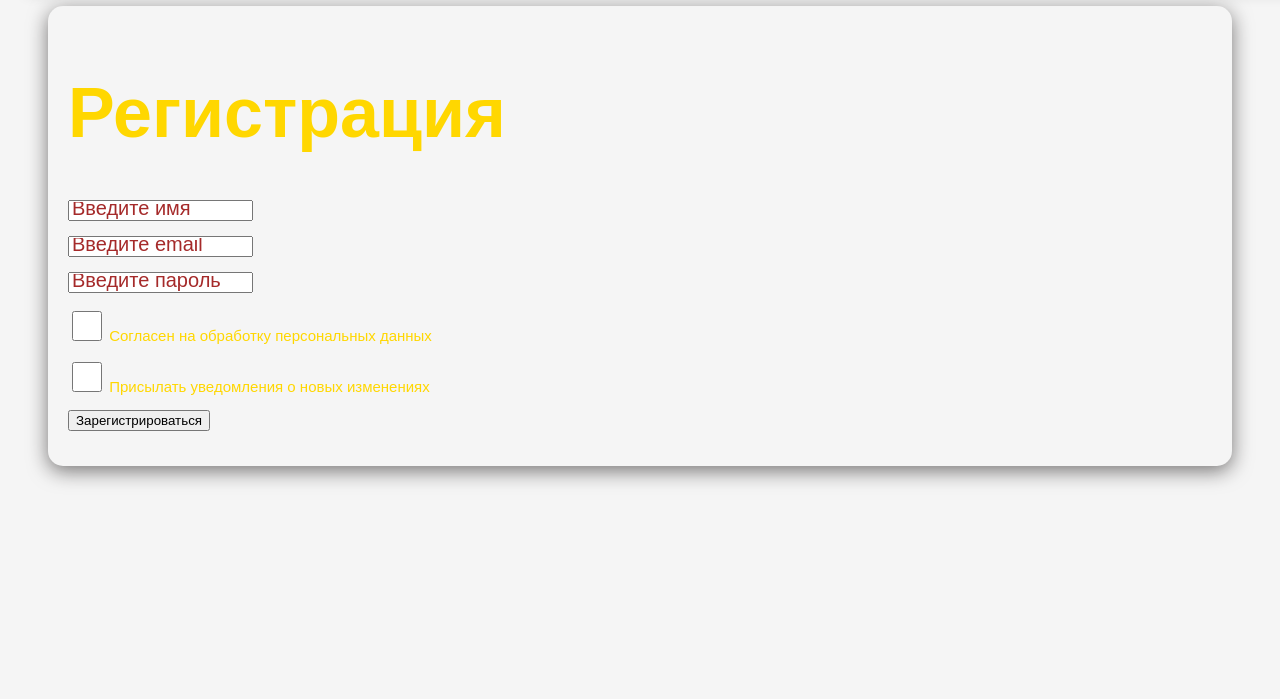
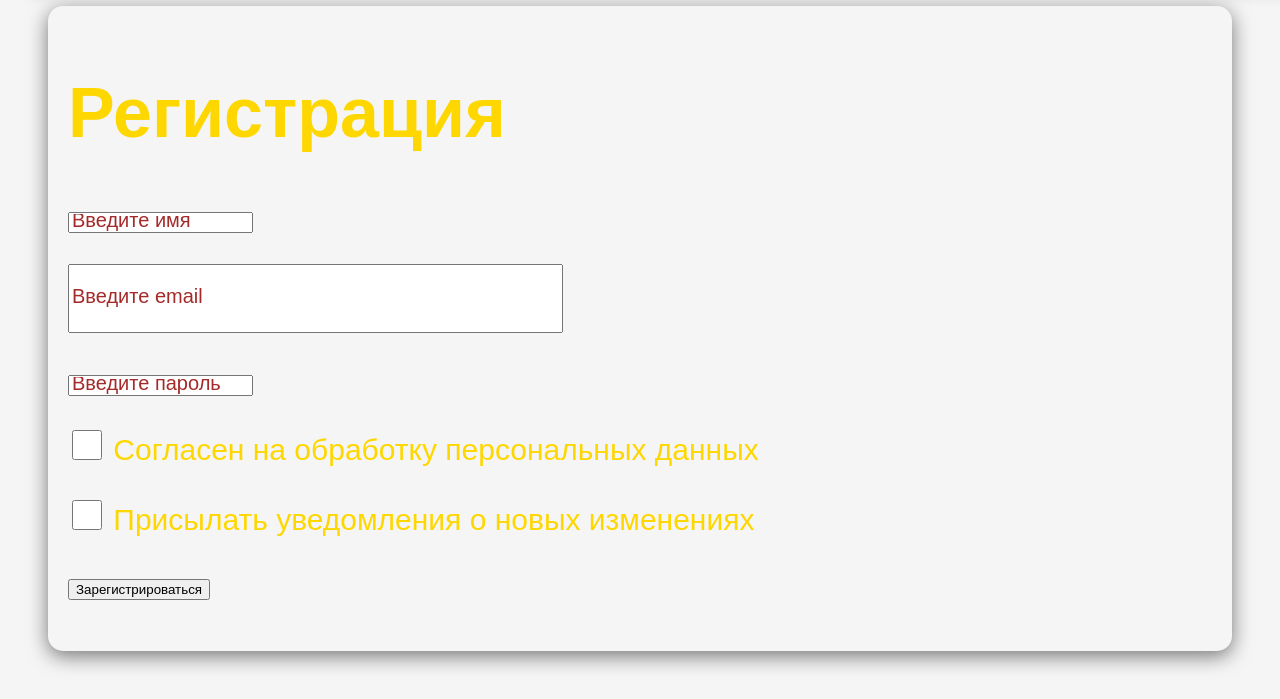
Before and after one commit to sasasas317/inex.html, a PHP site: page /reg.html in a window 1280 px wide. Shown: the part 142-841 px from the top of the page. Before the commit the page ends 626 px from the top, so only its background shows below. Run offline with PHP 8.4, Linux system fonts and the light colour scheme.

Commit message:
Исправление ошибок

```diff
--- a/reg.html
+++ b/reg.html
@@ -28,13 +28,13 @@
     <div class="regist">
 
         <h1>Регистрация</h1>
-        <form class="reg" id="registration-form">
+        <form class="reg" id="reg_form">
 
-            <!-- Имя / Логин -->
+            <!-- логин -->
             <p>
                 <input type="text"
                        name="username"
-                       id="reg-username"
+                       id="reg_username"
                        placeholder="Введите имя"
                        required>
             </p>
@@ -43,26 +43,28 @@
             <p>
                 <input type="email"
                        name="email"
-                       id="reg-email"
+                       id="reg_email"
                        placeholder="Введите email"
+                       class="email"
                        required>
+
             </p>
 
             <!-- Пароль -->
             <p>
                 <input type="password"
                        name="password"
-                       id="reg-password"
+                       id="reg_password"
                        placeholder="Введите пароль"
                        required
                        minlength="6">
             </p>
 
 
-            <!-- Чекбоксы с уникальными ID и name -->
+            <!-- Чекбоксы  -->
             <p>
-                <input type="checkbox" name="agree" id="agree-terms" required>
-                <label for="agree-terms">Согласен на обработку персональных данных</label>
+                <input type="checkbox" name="agree" id="agree_terms" required>
+                <label for="agree_terms">Согласен на обработку персональных данных</label>
             </p>
 
             <p>
@@ -72,7 +74,7 @@
 
             <!-- Кнопка с type="submit" -->
             <p>
-                <button type="submit" id="reg-btn">Зарегистрироваться</button>
+                <button type="submit" id="reg_btn">Зарегистрироваться</button>
             </p>
 
         </form>
--- a/style.css
+++ b/style.css
@@ -85,7 +85,7 @@
 
         }
         p{
-            font-size: 15px;
+            font-size: 30px;
         }
         .reg input [type ='text'] {
             width: 100px ;
@@ -257,10 +257,17 @@
     box-shadow: 0 5px 15px rgba(255,215,0,0.4);
 }
 
+.email{
+    width: 487px;
+    height: 63px;
+}
+
         body { font-family: Arial, sans-serif; background: #f5f5f5; padding: 20px; }
         .container { max-width: 800px; margin: 0 auto; background: white; padding: 20px; border-radius: 10px; }
         h1 { color: gold; }
         ul { line-height: 1.6; }
+
+
 
         /* телефоны */
 @media (max-width: 768px) {
```
Also changed, not shown: vhod.html (+4 -4 lines).
